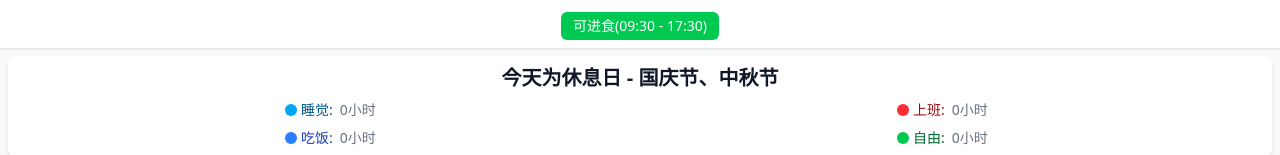
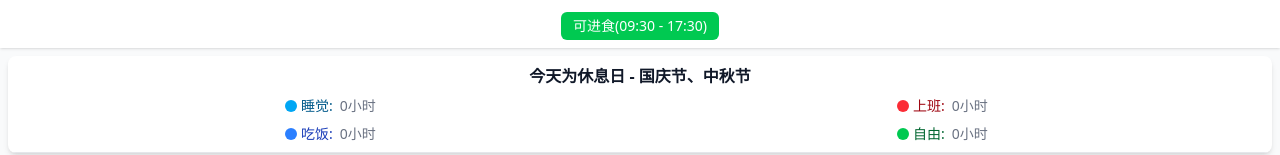
Before and after one commit to MrHzq/daily-tasks, a Vue app: page /#/daily in a window 1280 px wide. Shown: the part 128-283 px from the top of the page. Built offline with nearby package versions, Linux system fonts and the light colour scheme.

Commit message:
style(ScheduleIndex): 移除标题的多余文本大小样式

```diff
--- a/src/components/schedule/ScheduleIndex.vue
+++ b/src/components/schedule/ScheduleIndex.vue
@@ -7,7 +7,7 @@
         class="px-6 py-2 text-center border-b border-gray-200"
         @click="scrollToElement(currTimeInScheduleIndex)"
       >
-        <h2 class="text-xl font-semibold text-gray-900">
+        <h2 class="font-semibold text-gray-900">
           今天为{{ isHoliday ? '休息日' : '工作日' }}
           {{ dayInfo.name === '工作日' ? '' : '- ' + dayInfo.name }}
         </h2>
```
